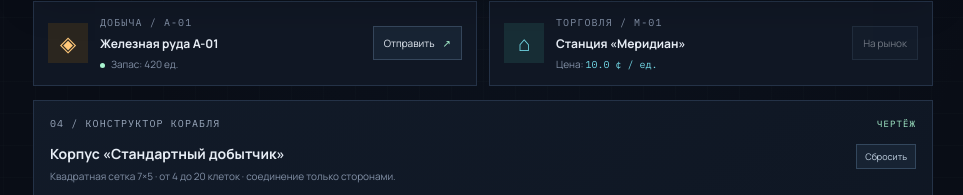
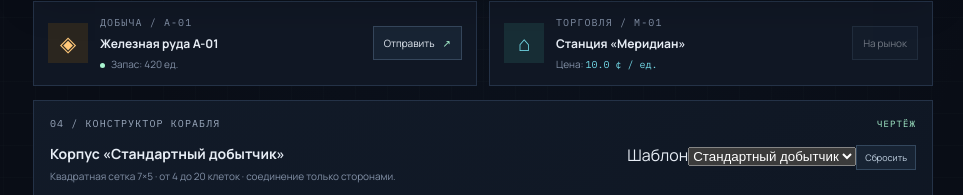
Before and after one commit to burduk-dev/per-aspera, a website with bundled scripts: page index.html in a window 1280 px wide. Shown: the part 847-1042 px from the top of the page, without its empty margins (317-1280 px from the left). Built offline with nearby package versions, Linux system fonts and the light colour scheme.

Commit message:
feat: expose three hull templates in the constructor

```diff
--- a/index.html
+++ b/index.html
@@ -92,7 +92,7 @@
         </div>
         <section id="builder-panel" class="builder-panel panel">
           <div class="panel-heading"><span>04 / КОНСТРУКТОР КОРАБЛЯ</span><span id="builder-validation-badge" class="builder-badge">ЧЕРТЁЖ</span></div>
-          <div class="builder-intro"><div><h2>Корпус «Стандартный добытчик»</h2><p>Квадратная сетка 7×5 · от 4 до 20 клеток · соединение только сторонами.</p></div><button id="builder-reset" class="market-select-button" type="button">Сбросить</button></div>
+          <div class="builder-intro"><div><h2 id="builder-title">Корпус «Стандартный добытчик»</h2><p>Квадратная сетка 7×5 · от 4 до 20 клеток · соединение только сторонами.</p></div><div class="builder-template-actions"><label for="builder-template">Шаблон</label><select id="builder-template"><option value="light">Лёгкий добытчик</option><option value="standard" selected>Стандартный добытчик</option><option value="hauler">Грузовой добытчик</option></select><button id="builder-reset" class="market-select-button" type="button">Сбросить</button></div></div>
           <div class="builder-layout">
             <div class="builder-grid-wrap">
               <div id="builder-grid" class="builder-grid" role="grid" aria-label="Сетка корпуса корабля"></div>
```
